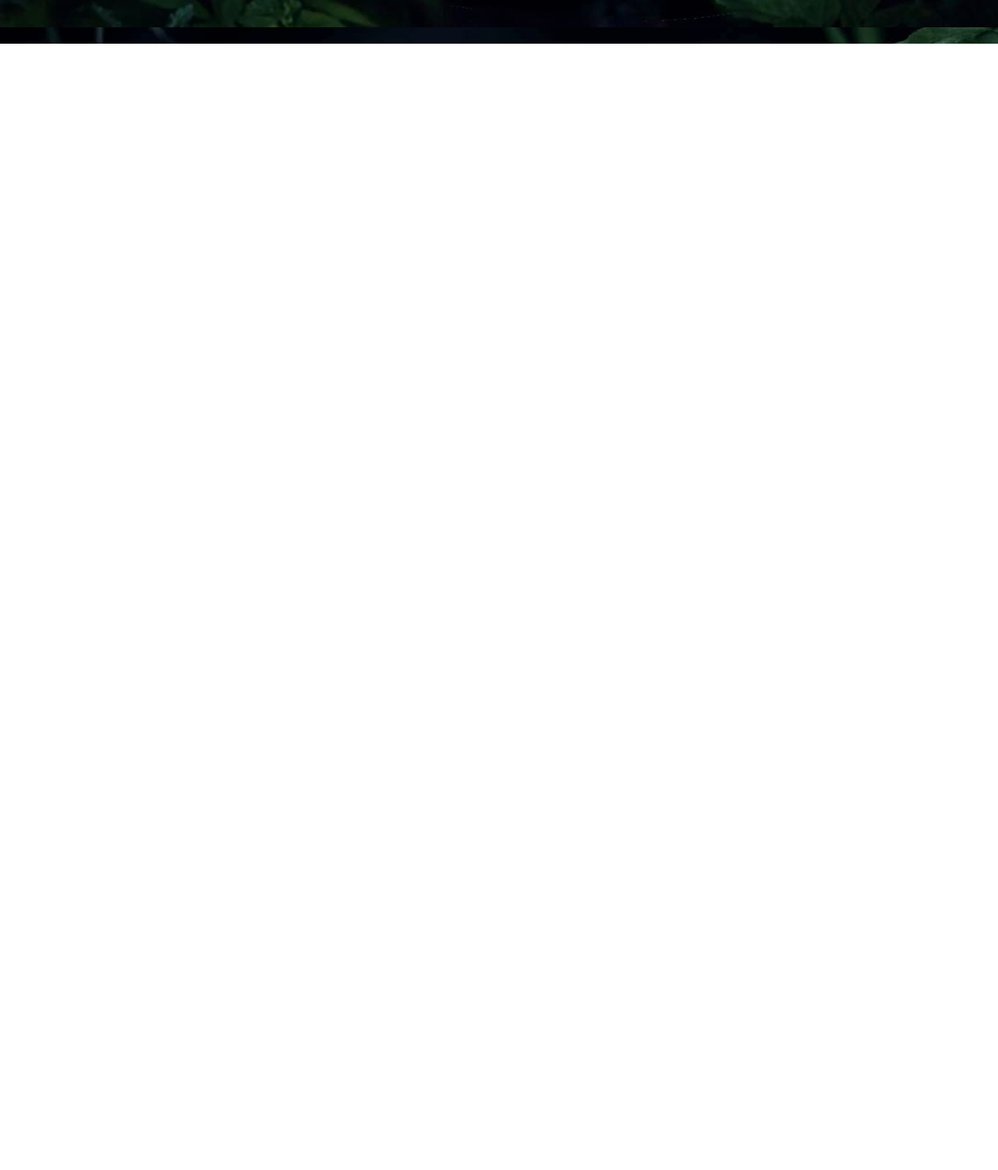
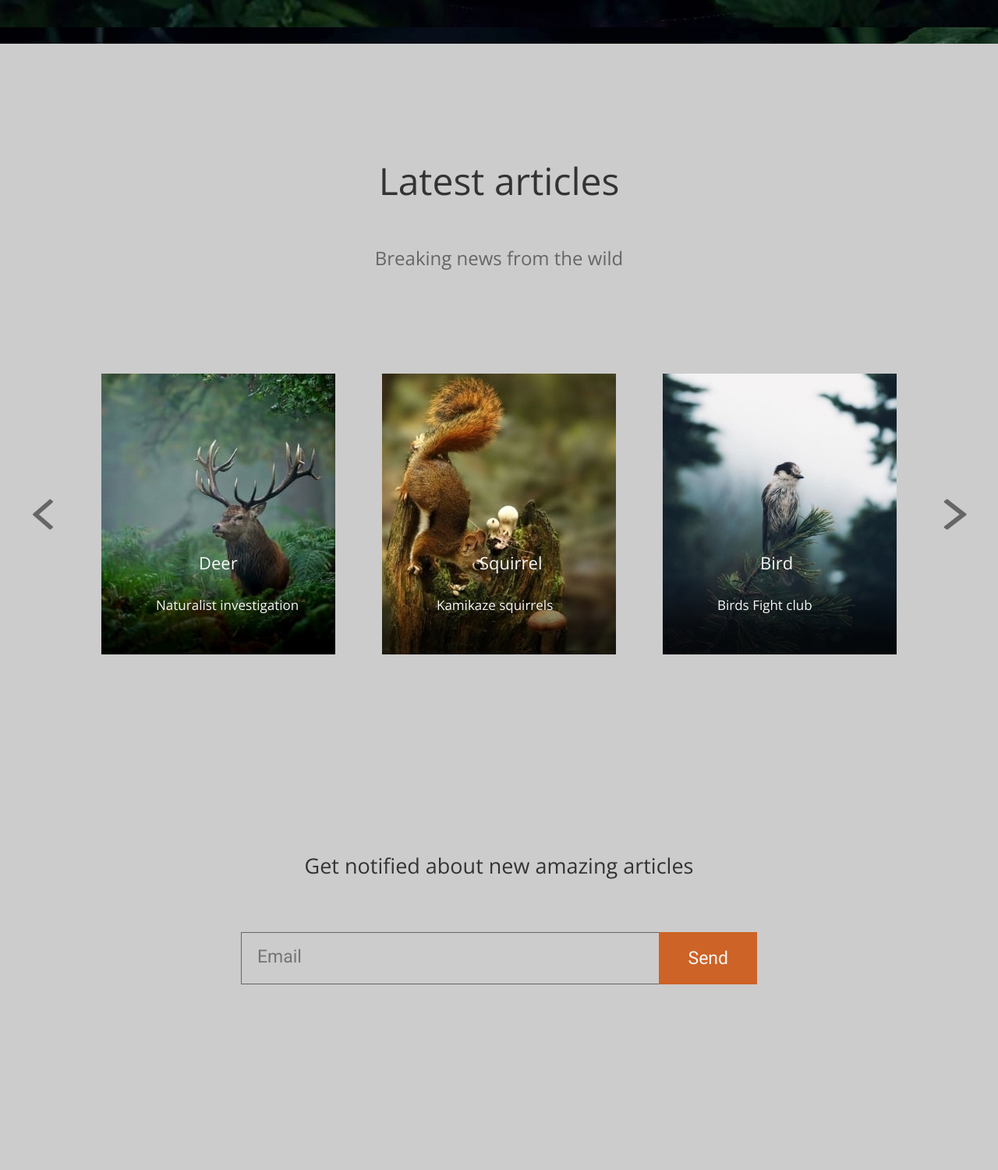
Before and after one commit to AlexKashpor/Wildlife, a website: page src/index.html in a window 1280 px wide. Shown: the part 744-2244 px from the top of the page at 78% size. Before the commit the page ends 800 px from the top, so only its background shows below. Drawn offline with nearby package versions, Linux system fonts and the light colour scheme; files that its build step writes are made by us from their sources.

Commit message:
feat: add slider and form

```diff
--- a/src/index.html
+++ b/src/index.html
@@ -31,6 +31,33 @@
             </article>
         </div>
     </header>
+    <section class="latestArticles">
+        <div class="container">
+            <h1 class="latestArticles__h1">Latest articles</h1>
+            <h5 class="latestArticles__h5">Breaking news from the wild</h5>
+            <article class="slider">
+                <a href="#" class="slider__arrlft"><img src="img/arrlft.svg" alt="arrlft"></a>
+                <div class="slider__box">
+                    <h6 class="slider__h6">Deer</h6>
+                    <p class="slider__paragraph">Naturalist investigation</p>
+                </div>
+                <div class="slider__box">
+                    <h6 class="slider__h6">Squirrel</h6>
+                    <p class="slider__paragraph">Kamikaze squirrels</p>
+                </div>
+                <div class="slider__box">
+                    <h6 class="slider__h6">Bird</h6>
+                    <p class="slider__paragraph">Birds Fight club</p>
+                </div>
+                <a href="#" class="slider__arrlrght"><img src="img/arrrght.svg" alt="arrrght"></a>
+            </article>
+            <article class="form">
+                <p class="form__paragraph">Get notified about new amazing articles</p>
+                <input type="email" class="form__input" placeholder="Email">
+                <input type="button" class="form__button" value="Send">
+        </div>
+        </article>
+    </section>
 
 </body>
 
--- a/src/sass/main.scss
+++ b/src/sass/main.scss
@@ -23,7 +23,6 @@ nav {
 }
 
 .header {
-    width: 100vw;
     height: 100vh;
     background-image: url('../img/Hero.jpg');
 
@@ -80,7 +79,6 @@ nav {
 
     .header__donate {
         padding: 16px 42px;
-        //styleName: regular-UI;
         font-family: 'Roboto';
         font-size: 23px;
         font-style: normal;
@@ -94,4 +92,152 @@ nav {
         color: #F7F7F7;
     }
 }
+
 //latest articles
+.latestArticles {
+    width: 100%;
+    background-color: #CCCCCC;
+
+
+    .latestArticles__h1 {
+        font-family: 'Open Sans', sans-serif;
+        font-size: 48px;
+        font-style: normal;
+        font-weight: 400;
+        line-height: 72px;
+        letter-spacing: 0em;
+        text-align: center;
+        color: #333333;
+        padding-top: 140px;
+        margin-bottom: 45px;
+    }
+
+    .latestArticles__h5 {
+        font-family: 'Open Sans', sans-serif;
+        font-size: 24px;
+        font-style: normal;
+        font-weight: 400;
+        line-height: 36px;
+        letter-spacing: 0em;
+        text-align: center;
+        color: #666666;
+        margin-bottom: 130px;
+    }
+
+    .slider {
+        display: flex;
+        flex-flow: row wrap;
+        justify-content: space-between;
+        align-items: center;
+        margin-bottom: 250px;
+
+        .slider__arrlft {}
+
+        .slider__box {
+            width: 300px;
+            height: 360px;
+            background-color: #fff;
+            position: relative;
+            background-size: contain;
+
+            .slider__h6 {
+                font-family: 'Open Sans';
+                font-size: 22px;
+                font-style: normal;
+                font-weight: 400;
+                line-height: 36px;
+                letter-spacing: 0em;
+                // text-align: center;
+                color: #F7F7F7;
+                position: absolute;
+                bottom: 100px;
+                left: 125px;
+
+            }
+
+            .slider__paragraph {
+                font-family: 'Open Sans';
+                font-size: 17px;
+                font-style: normal;
+                font-weight: 400;
+                line-height: 27px;
+                letter-spacing: 0em;
+                text-align: center;
+                color: #F7F7F7;
+                position: absolute;
+                bottom: 50px;
+                left: 70px;
+
+            }
+        }
+
+        .slider__box:nth-child(2) {
+            background: url('/img/latestArticlesSlider1.jpg');
+
+        }
+
+        .slider__box:nth-child(3) {
+            background: url('/img/latestArticlesSlider2.jpg');
+        }
+
+        .slider__box:nth-child(4) {
+            background: url('/img/latestArticlesSlider3.jpg') brown;
+        }
+    }
+
+    .form {
+        // display: flex;
+        // flex-flow: column;
+        display: block;
+        text-align: center;
+        position: relative;
+
+        .form__paragraph {
+            font-family: Open Sans;
+            font-size: 27px;
+            font-style: normal;
+            font-weight: 400;
+            line-height: 41px;
+            letter-spacing: 0em;
+            color: #333333;
+            margin-bottom: 65px;
+        }
+
+        .form__input {
+            width: 660px;
+            margin-bottom: 238px;
+            background-color: #fff;
+            background-color: #CCCCCC;
+            border: 1px solid #666666;
+            height: 65px;
+
+
+        }
+        .form__input::placeholder{
+            font-family: 'Roboto';
+            font-size: 23px;
+            font-style: normal;
+            font-weight: 400;
+            line-height: 27px;
+            letter-spacing: 0em;
+            text-align: left;
+            padding-left: 20px;
+            // padding-top: 45px;
+        }
+        .form__button {
+            padding: 20px 37px;
+            background-color: #CD6326;
+            border: none;
+            font-family: 'Roboto';
+            font-size: 23px;
+            font-style: normal;
+            font-weight: 400;
+            line-height: 27px;
+            letter-spacing: 0em;
+            text-align: center;
+            color: #F7F7F7;
+            position: absolute;
+            right: 269px;
+        }
+    }
+}
```
Also changed, not shown: src/img/arrlft.svg (added), src/img/arrrght.svg (added), src/img/footer.jpg (added), src/img/latestArticlesSlider1.jpg (added), src/img/latestArticlesSlider2.jpg (added), src/img/latestArticlesSlider3.jpg (added). Lines whose indentation alone changed are shown as unchanged.
